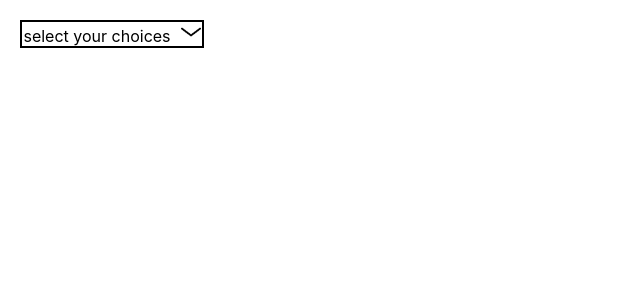
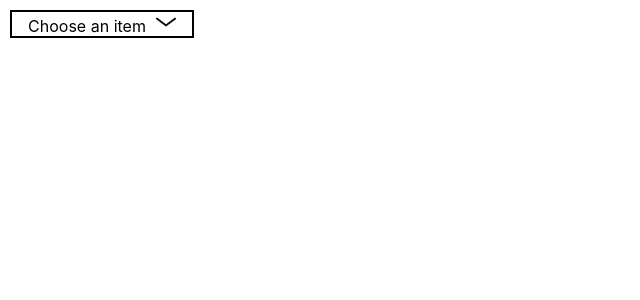
Before and after one commit to linglingTabuteau/test-technique-mieuxplacer, a React (Create React App) app: page / in a window 1280 px wide. Shown: the top 300 px of the page, without its empty margins (0-640 px from the left). Built offline with nearby package versions, Linux system fonts and the light colour scheme.

Commit message:
design cursor & add prop-types

```diff
--- a/package.json
+++ b/package.json
@@ -6,6 +6,7 @@
     "@testing-library/jest-dom": "^4.2.4",
     "@testing-library/react": "^9.5.0",
     "@testing-library/user-event": "^7.2.1",
+    "prop-types": "^15.7.2",
     "react": "^16.13.1",
     "react-dom": "^16.13.1",
     "react-scripts": "3.4.3"
--- a/src/App.js
+++ b/src/App.js
@@ -2,11 +2,14 @@ import React from 'react';
 import './App.css';
 import DropDownList from './DropDownList/DropDownList';
 
-let list = ["choice 1", "choice 2", "choice 3", "choice 4"];
+let list = ["item 1", "item 2", "item 3", "item 4"];
 function App() {
   return (
     <div className="App">
-      <DropDownList items={list} onSelectItem ={(item) => alert(item)} />
+      <DropDownList
+        items={list}
+        placeholder="Choose an item"
+        onSelectItem={(item) => alert(item)} />
     </div>
   );
 }
--- a/src/DropDownList/DropDownList.css
+++ b/src/DropDownList/DropDownList.css
@@ -1,7 +1,8 @@
 .DropDownList {
   border: 2px black solid;
   width : 180px;
-  margin: 20px;
+  margin: 10px;
+  cursor: pointer;
 }
 
 .List {
@@ -10,13 +11,16 @@
   padding   : 0px;
 
 }
-.Items{
+
+.Items {
   padding: 5px;
+}
+
+.Items:hover {
+  background-color: rgb(210, 210, 210);
 }
 
 img {
   width       : 20px;
   padding-left: 10px;
-  /* width    : 100%;
-  height      : auto; */
 }
--- a/src/DropDownList/DropDownList.jsx
+++ b/src/DropDownList/DropDownList.jsx
@@ -1,4 +1,5 @@
 import React, { Component } from 'react';
+import PropTypes from 'prop-types';
 import './DropDownList.css'
 
 
@@ -23,6 +24,7 @@ class DropDownList extends Component {
     this.setState({
       selectValue: value,
     })
+    // get the value
     if (this.props.onSelectItem) {
       this.props.onSelectItem(value);
     }
@@ -45,7 +47,7 @@ class DropDownList extends Component {
       )
     }
 
-    let label = "select your choices"
+    let label = this.props.placeholder;
     if (this.state.selectValue) {
       label = this.state.selectValue;
     }
@@ -61,4 +63,10 @@ class DropDownList extends Component {
 
 }
 
+DropDownList.propTypes = {
+  items: PropTypes.array.isRequired,
+  placeholder: PropTypes.string,
+  onSelectItem: PropTypes.func,
+}
+
 export default DropDownList;
```
